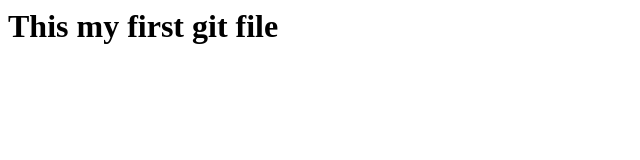
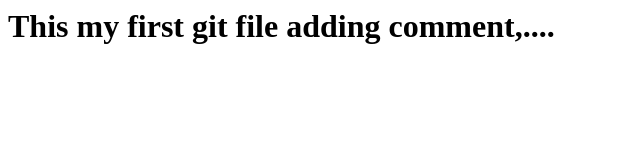
Before and after one commit to ajay-git1/gitpractice1, a plain HTML site: page index.html in a window 1280 px wide. Shown: the whole page, without its empty margins (0-640 px from the left). Drawn offline with Linux system fonts and the light colour scheme.

Commit message:
3rd commit

```diff
--- a/index.html
+++ b/index.html
@@ -1 +1,2 @@
 <h1> This my first git file <lh>
+	adding comment,....
```
